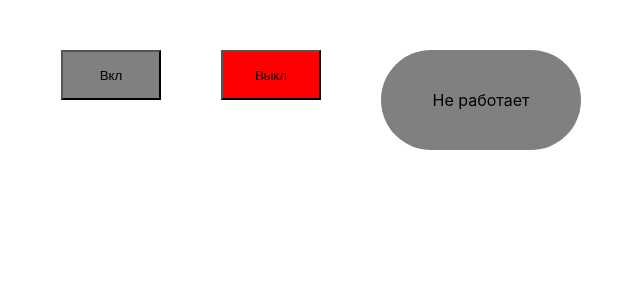
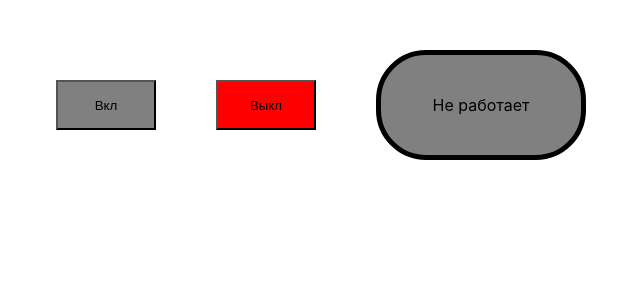
Before and after one commit to niodj/Portfolio, a React (Create React App) app: page / in a window 1280 px wide. Shown: the top 300 px of the page, without its empty margins (319-959 px from the left). Built offline with nearby package versions, Linux system fonts and the light colour scheme.

Commit message:
add OnOff

```diff
--- a/src/OnOff/OnOff.tsx
+++ b/src/OnOff/OnOff.tsx
@@ -19,7 +19,9 @@ const Wrapper = styled.div`
   display: flex;
   justify-content: center;
   margin: 20px;
-
+  display: flex;
+  justify-content: center;
+  align-items: center;
 `;
 
 const On = styled.button<{ toggle:boolean }>`
@@ -45,6 +47,7 @@ const Lamp = styled.div<{ toggle:boolean }>`
   display: flex;
   justify-content: center;
   align-items: center;
+  border: black solid 5px;
 `;
 
 const CenterText =styled.p`
```
